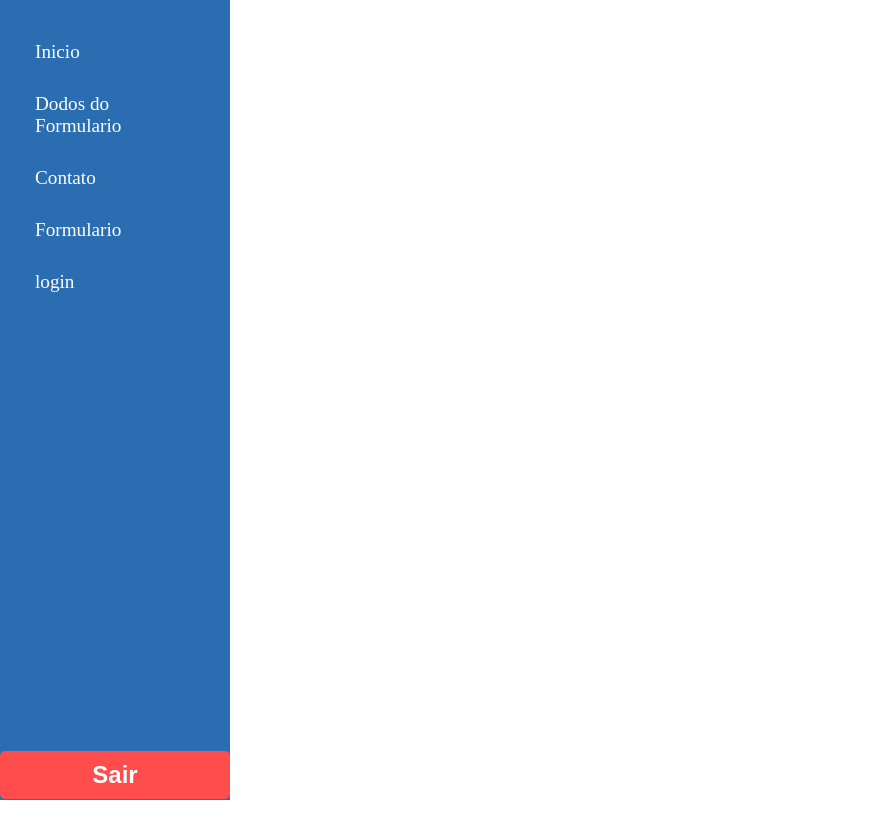
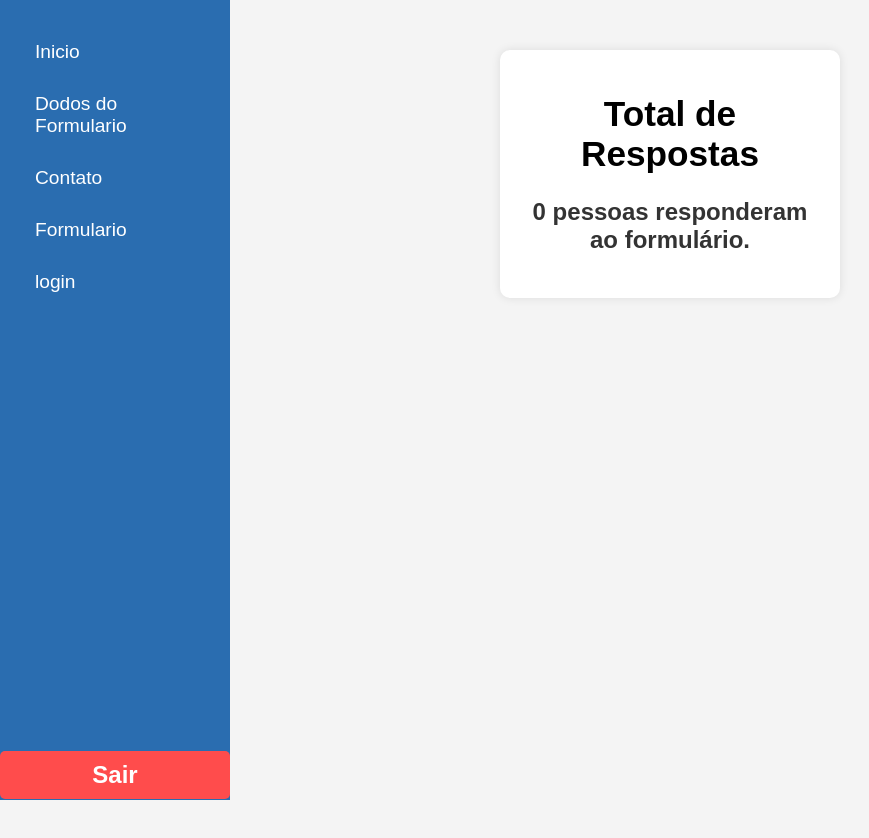
Before and after one commit to marcosunialfa/Projeto_Site_Faculdade, a plain HTML site: page painel_dados.html in a window 1280 px wide. Shown: the whole page, without its empty margins (0-869 px from the left). Before the commit the page ends 800 px from the top, so only its background shows below. Drawn offline with Linux system fonts and the light colour scheme.

Commit message:
Foi adicionado na pagina o painel para ver a quantidade de pesoas que responderao

```diff
--- a/painel_dados.css
+++ b/painel_dados.css
@@ -55,3 +55,35 @@ button.sair {
 button.sair:hover {
     background-color: #d14343;
 }
+body {
+    font-family: Arial, sans-serif;
+    background-color: #f4f4f4;
+    margin: 0;
+    padding: 20px;
+    height: 100vh;
+    position: relative;
+}
+
+b {
+    background-color: #fff;
+    padding: 20px;
+    border-radius: 10px;
+    box-shadow: 0px 0px 10px rgba(0, 0, 0, 0.1);
+    width: 300px; /* Largura do quadrado */
+    text-align: center;
+    position: absolute; /* Permite posicionamento livre */
+    top: 50px; /* Ajusta a posição a partir do topo */
+    left: 500px; /* Ajusta a posição a partir da esquerda */
+}
+
+h1 {
+    margin-bottom: 20px;
+    font-size: 2.2em;
+
+}
+
+p {
+    font-size: 1.5em;
+    color: #333;
+
+}
--- a/painel_dados.html
+++ b/painel_dados.html
@@ -29,5 +29,22 @@
             </a>
         </ul>
     </nav>
+    <b>
+    <div class="contador-box"></div>
+        <h1>Total de Respostas</h1>
+        <p><strong><span id="contadorRespostas">0</span> pessoas responderam ao formulário.</strong></p>
+    </div>
+
+    <script>
+        // Recupera os dados do localStorage
+        let dados = JSON.parse(localStorage.getItem('dadosFormularios')) || [];
+
+        // Referência ao contador de respostas
+        const contadorRespostas = document.getElementById('contadorRespostas');
+
+        // Atualiza o contador com o número de respostas
+        contadorRespostas.textContent = dados.length;
+    </script>
+    </b>
 </body>
 </html>
```
